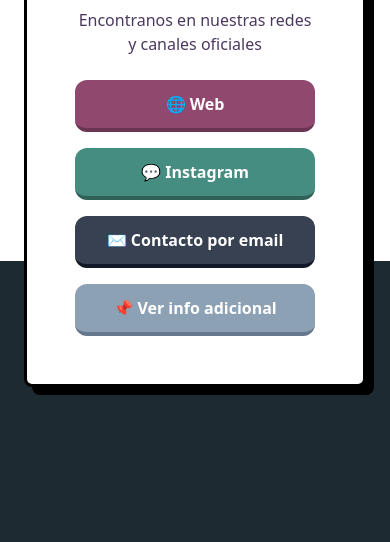
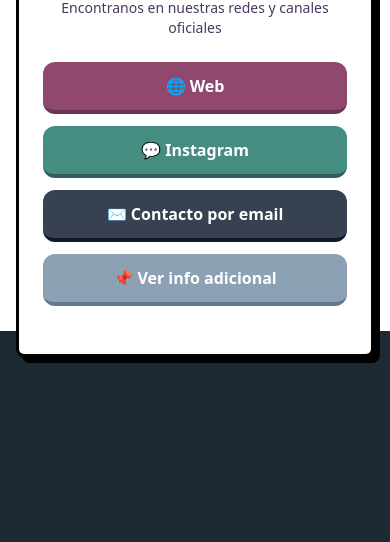
Before and after one commit to LawalCoop/lawal_links, a plain HTML site: page index.html in a window 390 px wide. Shown: the part 302-844 px from the top of the page. Drawn offline with nearby package versions, Linux system fonts and the light colour scheme.

Commit message:
improve styles

```diff
--- a/index.html
+++ b/index.html
@@ -3,26 +3,21 @@
     <head>
         <meta charset="UTF-8" />
         <title>Lawal | Links</title>
-
-        <!-- Tailwind CSS -->
         <script src="https://cdn.tailwindcss.com"></script>
-
-        <!-- HTMX (solo se usa en el último botón) -->
         <script src="https://unpkg.com/htmx.org@1.9.10"></script>
     </head>
 
     <body
-        class="relative min-h-screen flex items-center justify-center p-6 bg-white"
+        class="relative min-h-screen flex items-center justify-center bg-white p-4 sm:p-6"
     >
-        <!-- Fondo inferior oscuro -->
-        <div class="absolute inset-x-0 bottom-0 h-1/3 bg-[#1e2a32] z-0"></div>
+        <div
+            class="absolute inset-x-0 bottom-0 h-1/4 sm:h-1/3 bg-[#1e2a32] z-0"
+        ></div>
 
-        <!-- Contenido principal -->
         <div
-            class="relative z-10 w-full max-w-md text-center space-y-6 bg-white p-12 rounded-lg border border-black border-[3px] shadow-[8px_8px_0px_0px_black]"
+            class="relative z-10 w-full max-w-sm sm:max-w-md text-center space-y-6 bg-white p-6 sm:p-12 rounded-lg border border-black border-[3px] shadow-[6px_6px_0px_0px_black]"
         >
-            <!-- Logo -->
-            <div class="w-full max-w-xl h-20 overflow-hidden rounded-lg">
+            <div class="w-full h-16 sm:h-20 overflow-hidden rounded-lg">
                 <img
                     src="assets/logo.png"
                     alt="Logo"
@@ -30,39 +25,34 @@
                 />
             </div>
 
-            <p class="text-[#4B3860]">
+            <p class="text-[#4B3860] text-sm sm:text-base">
                 Encontranos en nuestras redes y canales oficiales
             </p>
 
-            <!-- Botones -->
-            <div class="flex flex-col gap-4">
-                <!-- 🌐 Web -->
+            <div class="flex flex-col gap-3 sm:gap-4">
                 <button
                     onclick="location.href='https://lawal.coop'"
-                    class="bg-[#91486F] text-white font-bold py-3 px-6 rounded-xl border-b-4 border-[#6a3452] hover:brightness-90 transition"
+                    class="bg-[#91486F] text-white font-bold py-3 px-4 sm:px-6 rounded-xl border-b-4 border-[#6a3452] hover:brightness-90 transition"
                 >
                     🌐 Web
                 </button>
 
-                <!-- 💬 Instagram -->
                 <button
                     onclick="location.href='https://instagram.com/lawalcoop'"
-                    class="bg-[#468D81] text-white font-bold py-3 px-6 rounded-xl border-b-4 border-[#2f6158] hover:brightness-90 transition"
+                    class="bg-[#468D81] text-white font-bold py-3 px-4 sm:px-6 rounded-xl border-b-4 border-[#2f6158] hover:brightness-90 transition"
                 >
                     💬 Instagram
                 </button>
 
-                <!-- ✉️ Contacto por email -->
                 <button
                     onclick="location.href='mailto:info@lawal.coop'"
-                    class="bg-gray-700 text-white font-bold py-3 px-6 rounded-xl border-b-4 border-gray-900 hover:brightness-90 transition"
+                    class="bg-gray-700 text-white font-bold py-3 px-4 sm:px-6 rounded-xl border-b-4 border-gray-900 hover:brightness-90 transition"
                 >
                     ✉️ Contacto por email
                 </button>
 
-                <!-- 📌 Ver info adicional -->
                 <button
-                    class="bg-[#8DA1B5] text-white font-bold py-3 px-6 rounded-xl border-b-4 border-[#66788e] hover:brightness-90 transition"
+                    class="bg-[#8DA1B5] text-white font-bold py-3 px-4 sm:px-6 rounded-xl border-b-4 border-[#66788e] hover:brightness-90 transition"
                     hx-get="/info-extra"
                     hx-target="#extra"
                     hx-swap="innerHTML"
@@ -70,6 +60,8 @@
                     📌 Ver info adicional
                 </button>
             </div>
+
+            <div id="extra" class="mt-4"></div>
         </div>
     </body>
 </html>
```
